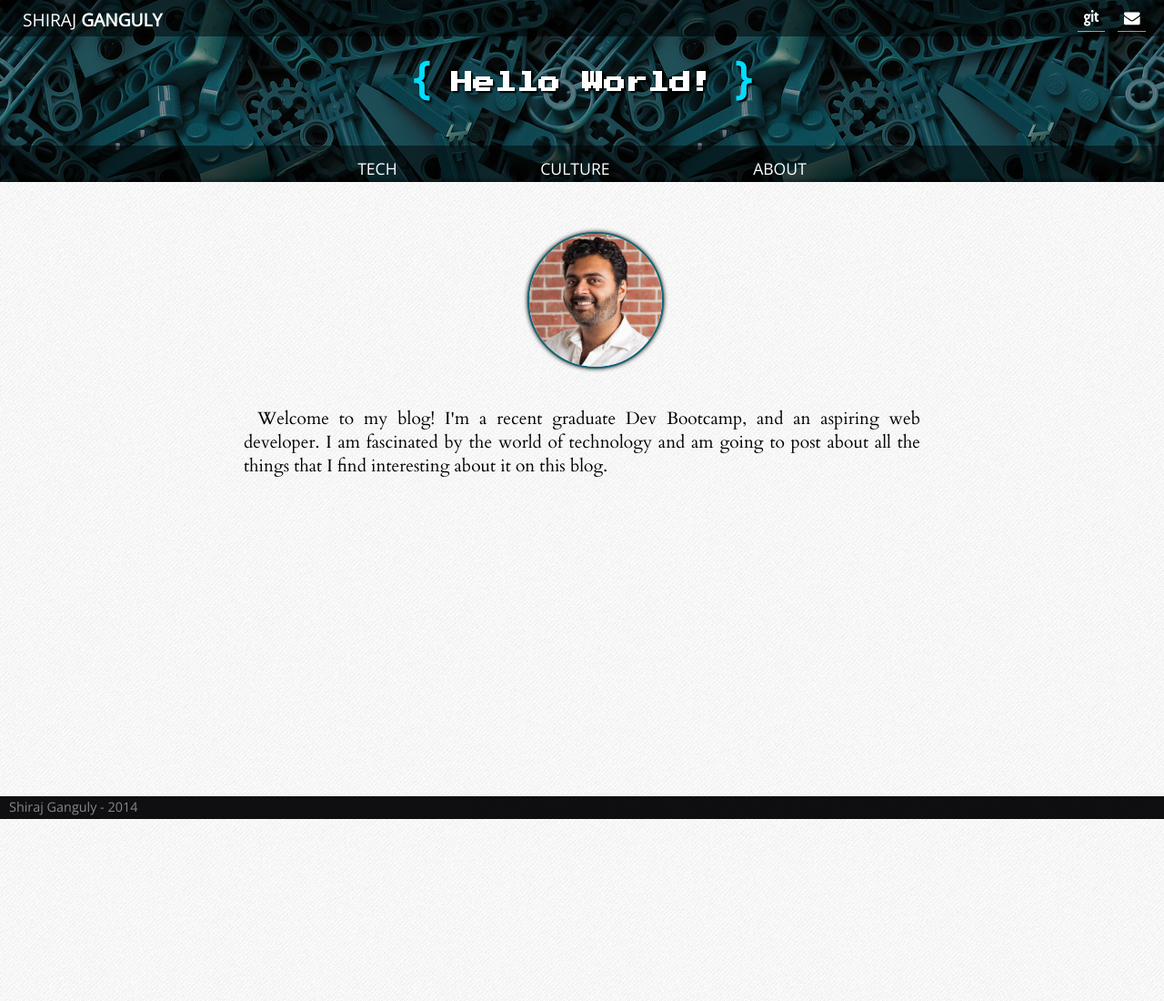
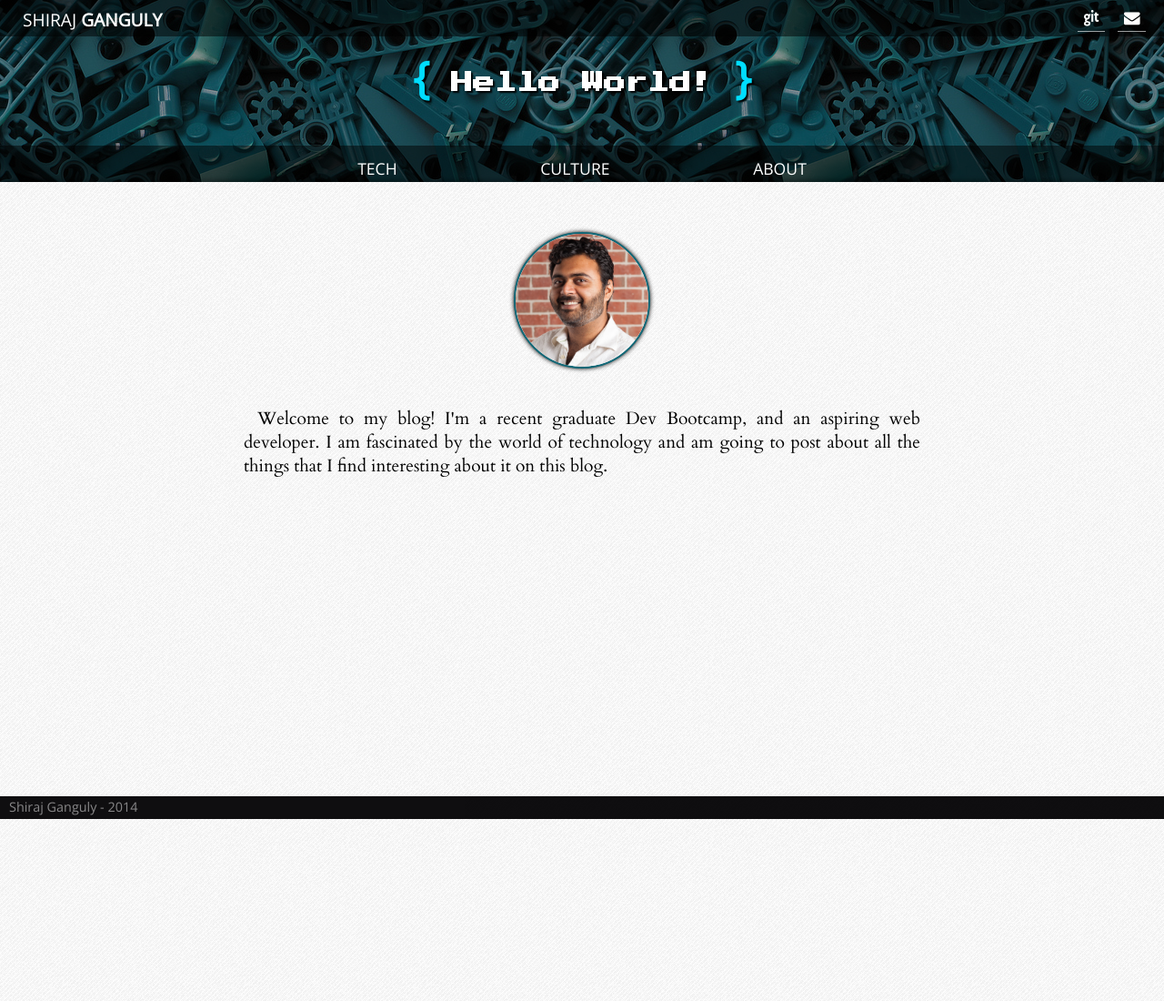
Before and after one commit to ShirajG/shirajg.github.io, a Jekyll site: the page built from index.html, in a window 1280 px wide. Shown: the whole page at 91% size. Built offline with Jekyll 4.4.1, drawn with Linux system fonts in a browser that asks for light colours; nearby versions of some CDN libraries.

Commit message:
Center my picture on the site splash page

```diff
--- a/css/main.css
+++ b/css/main.css
@@ -66,8 +66,8 @@ body{
   width:150px;
   position: relative;
   left: 50%;
+  margin-left: -90px;
   margin-top: 35px;
-  margin-left: -75px;
   border: 2px solid #106776;
   border-radius: 100%;
   -moz-border-radius: 100%;
```
